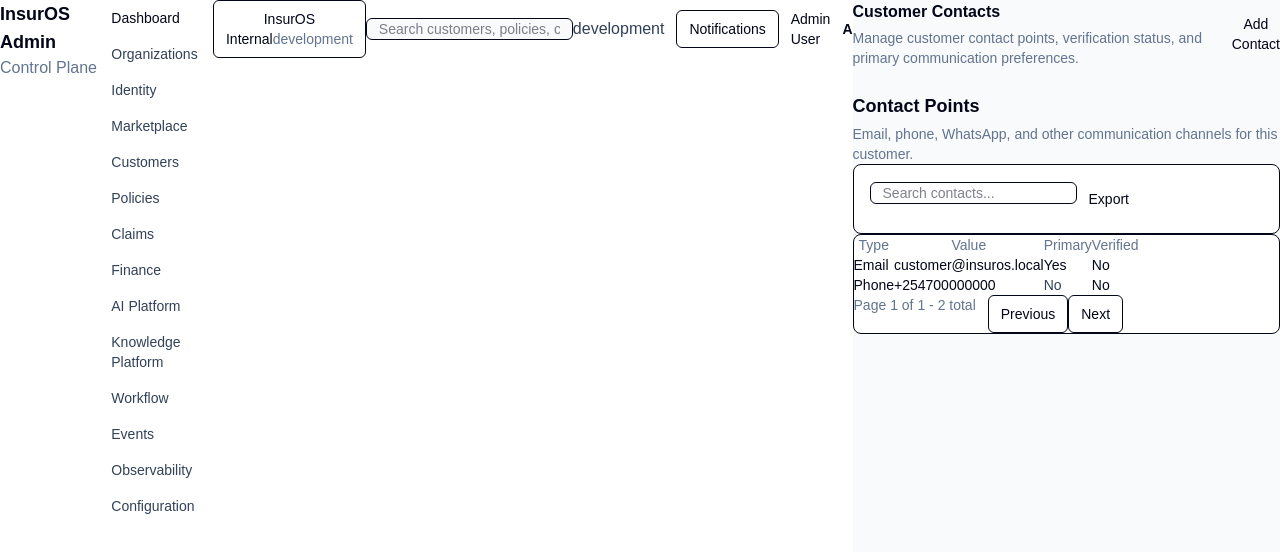
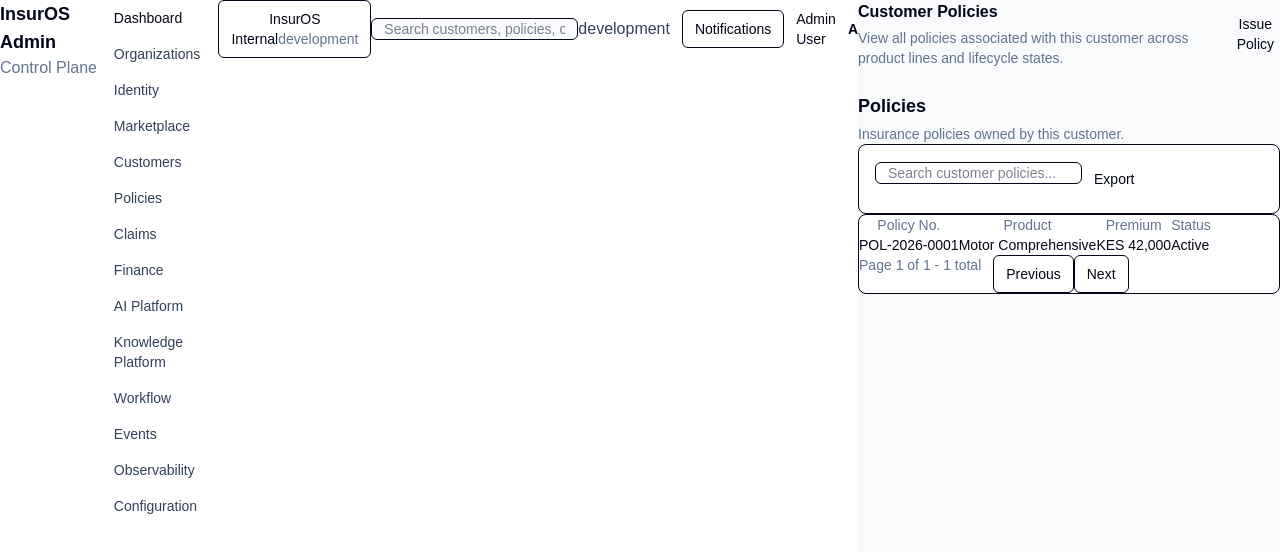
Before and after one commit to Bucrepinfo-lab/InsurOS, a Next.js app in the folder apps/admin/: page /dashboard/customers/demo-customer in a window 1280 px wide. Shown: the top 552 px of the page. Built offline with nearby package versions, Linux system fonts and the light colour scheme; no server answers.

Commit message:
feat(customers): add customer policies page foundation

```diff
--- a/apps/admin/src/app/dashboard/customers/[customerId]/page.tsx
+++ b/apps/admin/src/app/dashboard/customers/[customerId]/page.tsx
@@ -6,67 +6,49 @@ import {
   type DataTableColumn
 } from '@insuros/ui';
 
-type ContactRow = {
-  type: string;
-  value: string;
-  primary: string;
-  verified: string;
+type CustomerPolicyRow = {
+  policyNumber: string;
+  product: string;
+  status: string;
+  premium: string;
 };
 
-const contacts: ContactRow[] = [
+const policies: CustomerPolicyRow[] = [
   {
-    type: 'Email',
-    value: 'customer@insuros.local',
-    primary: 'Yes',
-    verified: 'No'
-  },
-  {
-    type: 'Phone',
-    value: '+254700000000',
-    primary: 'No',
-    verified: 'No'
+    policyNumber: 'POL-2026-0001',
+    product: 'Motor Comprehensive',
+    status: 'Active',
+    premium: 'KES 42,000'
   }
 ];
 
-const columns: DataTableColumn<ContactRow>[] = [
-  { key: 'type', header: 'Type' },
-  { key: 'value', header: 'Value' },
+const columns: DataTableColumn<CustomerPolicyRow>[] = [
+  { key: 'policyNumber', header: 'Policy No.' },
+  { key: 'product', header: 'Product' },
+  { key: 'premium', header: 'Premium' },
   {
-    key: 'primary',
-    header: 'Primary',
-    render: (row) => (
-      <Badge tone={row.primary === 'Yes' ? 'success' : 'neutral'}>
-        {row.primary}
-      </Badge>
-    )
-  },
-  {
-    key: 'verified',
-    header: 'Verified',
-    render: (row) => (
-      <Badge tone={row.verified === 'Yes' ? 'success' : 'warning'}>
-        {row.verified}
-      </Badge>
-    )
+    key: 'status',
+    header: 'Status',
+    render: (row) => <Badge tone='success'>{row.status}</Badge>
   }
 ];
 
-export default function CustomerContactsPage() {
+export default function CustomerPoliciesPage() {
   return (
     <DomainModulePage
-      title='Customer Contacts'
-      description='Manage customer contact points, verification status, and primary communication preferences.'
-      actions={<Button>Add Contact</Button>}
+      title='Customer Policies'
+      description='View all policies associated with this customer across product lines and lifecycle states.'
+      actions={<Button>Issue Policy</Button>}
     >
       <DomainEntityList
-        title='Contact Points'
-        description='Email, phone, WhatsApp, and other communication channels for this customer.'
-        searchPlaceholder='Search contacts...'
+        title='Policies'
+        description='Insurance policies owned by this customer.'
+        searchPlaceholder='Search customer policies...'
         columns={columns}
-        data={contacts}
-        emptyTitle='No contacts'
-        emptyDescription='Add the first contact point for this customer.'
-        emptyAction={<Button>Add Contact</Button>}
+        data={policies}
+        emptyTitle='No policies'
+        emptyDescription='Issue the first policy for this customer.'
+        emptyAction={<Button>Issue Policy</Button>}
         actions={<Button variant='secondary'>Export</Button>}
       />
     </DomainModulePage>
```
